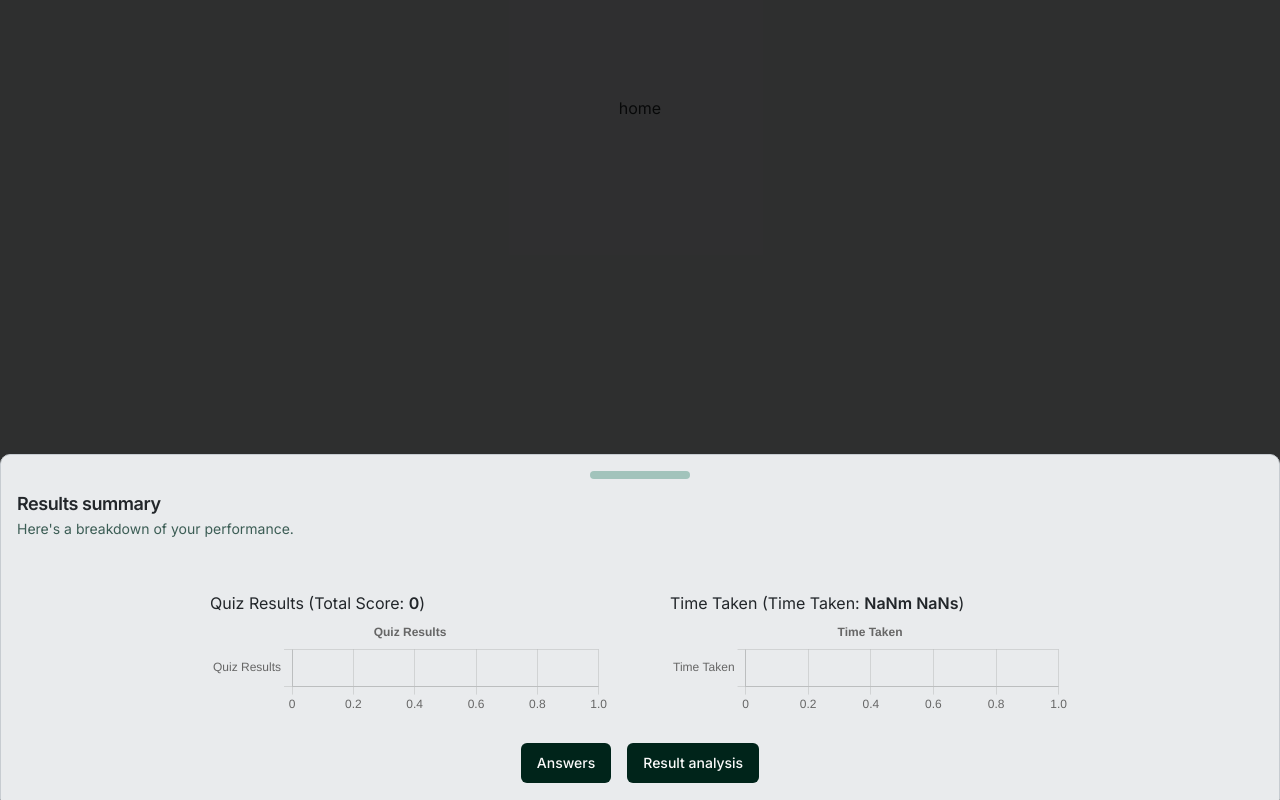
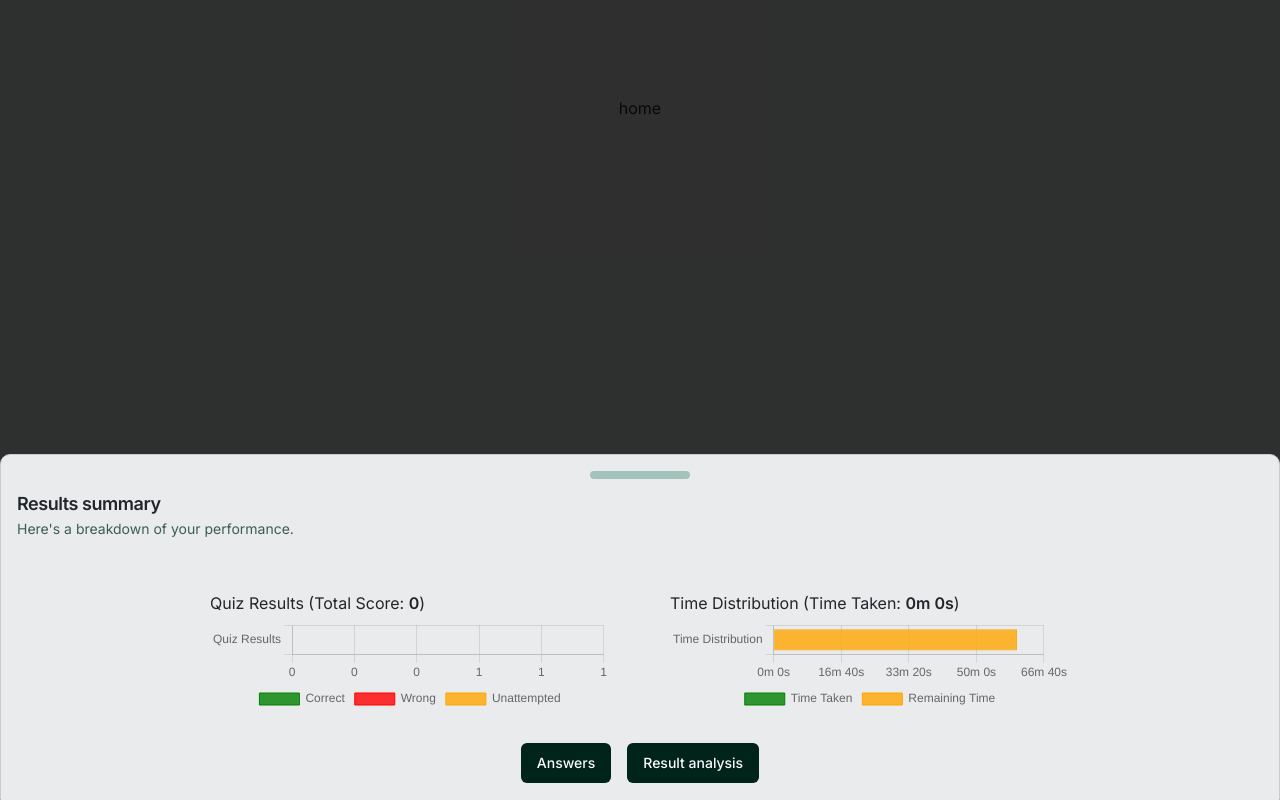
Before and after one commit to destx0/gquiz, a Next.js app: page / in a window 1280 px wide. Both pictures are taken after a click on the button "Submit". Built offline with nearby package versions, Linux system fonts and the light colour scheme.

Commit message:
time chart fixed

```diff
--- a/src/components/PostSubmit.jsx
+++ b/src/components/PostSubmit.jsx
@@ -17,6 +17,8 @@ import useTestStore from "@/store/testStore";
 export function PostSubmit() {
 	const [isOpen, setIsOpen] = useState(false);
 	const calculateScores = useTestStore((state) => state.calculateScores);
+	const getTotalTimeTaken = useTestStore((state) => state.getTotalTimeTaken);
+	const getTotalTime = useTestStore((state) => state.getTotalTime);
 
 	const handleSubmit = () => {
 		setIsOpen(true);
@@ -32,6 +34,9 @@ export function PostSubmit() {
 		},
 		{ correct: 0, wrong: 0, unattempted: 0 }
 	);
+
+	const timeTaken = getTotalTimeTaken();
+	const totalTime = getTotalTime() * 60; // Convert minutes to seconds
 
 	return (
 		<Drawer open={isOpen} onOpenChange={setIsOpen}>
@@ -56,6 +61,8 @@ export function PostSubmit() {
 						correct={correct}
 						wrong={wrong}
 						unattempted={unattempted}
+						timeTaken={timeTaken}
+						totalTime={totalTime}
 					/>
 				</div>
 				<DrawerFooter>
--- a/src/components/ResultsBarChart.jsx
+++ b/src/components/ResultsBarChart.jsx
@@ -1,5 +1,4 @@
 import React from "react";
-import { Bar } from "react-chartjs-2";
 import {
 	Chart as ChartJS,
 	CategoryScale,
@@ -9,6 +8,7 @@ import {
 	Tooltip,
 	Legend,
 } from "chart.js";
+import { Bar } from "react-chartjs-2";
 
 ChartJS.register(
 	CategoryScale,
@@ -54,7 +54,7 @@ const ResultsBarChart = ({
 	};
 
 	const timeData = {
-		labels: ["Time Taken"],
+		labels: ["Time Distribution"],
 		datasets: [
 			{
 				label: "Time Taken",
@@ -73,27 +73,20 @@ const ResultsBarChart = ({
 		],
 	};
 
+	const formatTime = (seconds) => {
+		const minutes = Math.floor(seconds / 60);
+		const remainingSeconds = seconds % 60;
+		return `${minutes}m ${remainingSeconds}s`;
+	};
+
 	const commonOptions = {
 		indexAxis: "y",
 		responsive: true,
 		maintainAspectRatio: false,
 		plugins: {
 			legend: {
-				display: false,
-			},
-			tooltip: {
-				callbacks: {
-					label: function (context) {
-						let label = context.dataset.label || "";
-						if (label) {
-							label += ": ";
-						}
-						if (context.parsed.x !== null) {
-							label += context.parsed.x;
-						}
-						return label;
-					},
-				},
+				display: true,
+				position: "bottom",
 			},
 		},
 		scales: {
@@ -103,26 +96,76 @@ const ResultsBarChart = ({
 			},
 			y: {
 				stacked: true,
-				barThickness: 1,
-			},
-		},
-		elements: {
-			bar: {
-				borderRadius: 0,
-				borderSkipped: false,
 			},
 		},
 	};
 
-	// Calculate total score
-	const totalScore = correct - wrong; // Assuming 1 point for correct and -1 for wrong
+	const resultsOptions = {
+		...commonOptions,
+		plugins: {
+			...commonOptions.plugins,
+			tooltip: {
+				callbacks: {
+					label: function (context) {
+						let label = context.dataset.label || "";
+						if (label) {
+							label += ": ";
+						}
+						if (context.parsed.x !== null) {
+							label += context.parsed.x.toFixed(0);
+							label += " questions";
+						}
+						return label;
+					},
+				},
+			},
+		},
+		scales: {
+			...commonOptions.scales,
+			x: {
+				...commonOptions.scales.x,
+				ticks: {
+					callback: function (value) {
+						return value.toFixed(0);
+					},
+				},
+			},
+		},
+	};
 
-	// Format time taken
-	const formatTime = (seconds) => {
-		const minutes = Math.floor(seconds / 60);
-		const remainingSeconds = seconds % 60;
-		return `${minutes}m ${remainingSeconds}s`;
+	const timeOptions = {
+		...commonOptions,
+		plugins: {
+			...commonOptions.plugins,
+			tooltip: {
+				callbacks: {
+					label: function (context) {
+						let label = context.dataset.label || "";
+						if (label) {
+							label += ": ";
+						}
+						if (context.parsed.x !== null) {
+							label += formatTime(context.parsed.x);
+						}
+						return label;
+					},
+				},
+			},
+		},
+		scales: {
+			...commonOptions.scales,
+			x: {
+				...commonOptions.scales.x,
+				ticks: {
+					callback: function (value) {
+						return formatTime(value);
+					},
+				},
+			},
+		},
 	};
+
+	const totalScore = correct - wrong;
 
 	return (
 		<div className="chart-container">
@@ -131,35 +174,17 @@ const ResultsBarChart = ({
 					Quiz Results (Total Score:{" "}
 					<span className="font-semibold">{totalScore}</span>)
 				</h2>
-				<Bar
-					options={{
-						...commonOptions,
-						plugins: {
-							...commonOptions.plugins,
-							title: { display: true, text: "Quiz Results" },
-						},
-					}}
-					data={resultsData}
-				/>
+				<Bar options={resultsOptions} data={resultsData} />
 			</div>
 			<div className="chart-wrapper">
 				<h2>
-					Time Taken (Time Taken:{" "}
+					Time Distribution (Time Taken:{" "}
 					<span className="font-semibold">
 						{formatTime(timeTaken)}
 					</span>
 					)
 				</h2>
-				<Bar
-					options={{
-						...commonOptions,
-						plugins: {
-							...commonOptions.plugins,
-							title: { display: true, text: "Time Taken" },
-						},
-					}}
-					data={timeData}
-				/>
+				<Bar options={timeOptions} data={timeData} />
 			</div>
 		</div>
 	);
--- a/src/components/SecondaryHeader.jsx
+++ b/src/components/SecondaryHeader.jsx
@@ -10,6 +10,7 @@ const SecondaryHeader = ({ currentSectionIndex, currentQuestionIndex }) => {
 		updateQuestionTimer,
 		getQuizMetadata,
 		getQuizStartTime,
+		setTotalTimeTaken,
 	} = useTestStore();
 
 	const { totalTimeInMinutes, positiveMarks, negativeMarks } =
@@ -18,6 +19,7 @@ const SecondaryHeader = ({ currentSectionIndex, currentQuestionIndex }) => {
 
 	const [globalTimeRemaining, setGlobalTimeRemaining] = useState(null);
 	const [questionElapsedTime, setQuestionElapsedTime] = useState(null);
+	const [totalTimeTaken, setLocalTotalTimeTaken] = useState(0);
 
 	useEffect(() => {
 		const initializeTimers = () => {
@@ -33,15 +35,13 @@ const SecondaryHeader = ({ currentSectionIndex, currentQuestionIndex }) => {
 			setQuestionElapsedTime(
 				getElapsedTime(currentSectionIndex, currentQuestionIndex)
 			);
+			setLocalTotalTimeTaken(elapsedSeconds);
 		};
 
 		initializeTimers();
 
-		const globalTimer = setInterval(() => {
+		const timer = setInterval(() => {
 			setGlobalTimeRemaining((prevTime) => Math.max(prevTime - 1, 0));
-		}, 1000);
-
-		const questionTimer = setInterval(() => {
 			setQuestionElapsedTime((prevTime) => {
 				const newTime = prevTime + 1;
 				updateQuestionTimer(
@@ -51,12 +51,14 @@ const SecondaryHeader = ({ currentSectionIndex, currentQuestionIndex }) => {
 				);
 				return newTime;
 			});
+			setLocalTotalTimeTaken((prevTime) => {
+				const newTime = prevTime + 1;
+				setTotalTimeTaken(newTime);
+				return newTime;
+			});
 		}, 1000);
 
-		return () => {
-			clearInterval(globalTimer);
-			clearInterval(questionTimer);
-		};
+		return () => clearInterval(timer);
 	}, [
 		currentSectionIndex,
 		currentQuestionIndex,
@@ -64,6 +66,7 @@ const SecondaryHeader = ({ currentSectionIndex, currentQuestionIndex }) => {
 		quizStartTime,
 		totalTimeInMinutes,
 		getElapsedTime,
+		setTotalTimeTaken,
 	]);
 
 	const formatTime = (time) => {
--- a/src/store/testStore/timerSlice.js
+++ b/src/store/testStore/timerSlice.js
@@ -3,6 +3,7 @@ export const timerSlice = (set, get) => ({
 	totalTimeInMinutes: 60, // Default value, should be set during initialization
 	positiveMarks: 1, // Default value, should be set during initialization
 	negativeMarks: 0, // Default value, should be set during initialization
+	totalTimeTaken: 0,
 
 	initializeTimers: (questions, totalTime, posMarks, negMarks) =>
 		set({
@@ -15,6 +16,7 @@ export const timerSlice = (set, get) => ({
 			totalTimeInMinutes: totalTime || 60,
 			positiveMarks: posMarks || 1,
 			negativeMarks: negMarks || 0,
+			totalTimeTaken: 0,
 		}),
 
 	updateQuestionTimer: (sectionIndex, questionIndex, elapsedTime) =>
@@ -25,12 +27,15 @@ export const timerSlice = (set, get) => ({
 			},
 		})),
 
+	setTotalTimeTaken: (timeTaken) => set({ totalTimeTaken: timeTaken }),
+
 	getElapsedTime: (sectionIndex, questionIndex) => {
 		const state = get();
 		return state.questionTimers[`${sectionIndex}-${questionIndex}`] || 0;
 	},
 
 	getTotalTime: () => get().totalTimeInMinutes,
+	getTotalTimeTaken: () => get().totalTimeTaken,
 	getPositiveMarks: () => get().positiveMarks,
 	getNegativeMarks: () => get().negativeMarks,
 });
```
